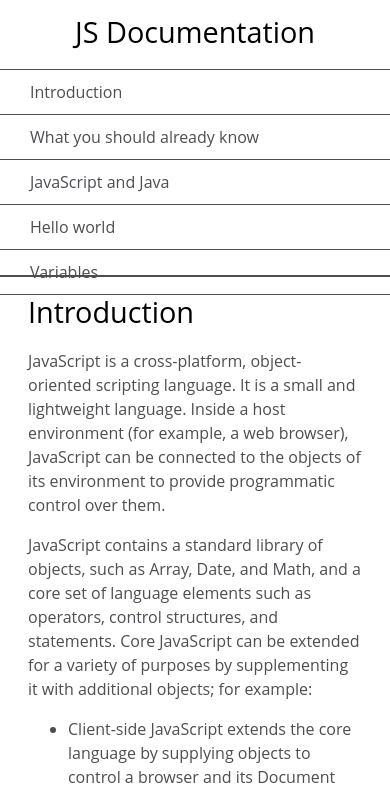
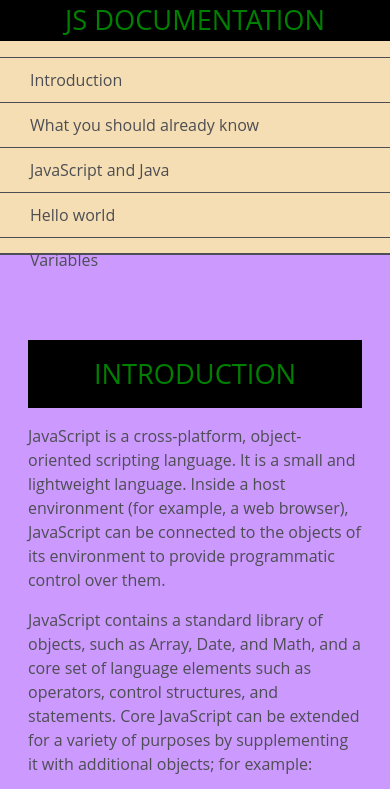
Before and after one commit to NOTAN0209/Technical-Documentation-Page, a plain HTML site: page index.html in a window 390 px wide. Shown: the top 789 px of the page. Drawn offline with Linux system fonts and the light colour scheme.

Commit message:
made adaptation for the phone

```diff
--- a/index.html
+++ b/index.html
@@ -1,7 +1,5 @@
 <!doctype html>
 <html lang="ru">
-
-
 
   <meta charset = "utf-8">
   <meta name="author" content="Mikhael Karyagin">
@@ -318,7 +316,7 @@ Select the code in the pad and hit Ctrl+R to watch it unfold in your browser!
 <article>
       <ul>
       <li>All the documentation in this page is taken from <a href="https://developer.mozilla.org/en-US/docs/Web/JavaScript/Guide"
-      target="_blank">MDN</a></li>
+      target="_blank" style: "color:red;">MDN</a></li>
       </ul>
 </article>
 </section>
--- a/style.css
+++ b/style.css
@@ -1,7 +1,11 @@
+:root{
+    font-size: calc(1hw + 0.7em)
+}
+
 body{
   min-width: 290px;
   color: #4d4e53;
-  background-color: #ffffff;
+  background-color: #CC99FF;
   font-family: 'Open Sans', Arial, sans-serif;
   line-height: 1.5;
 }
@@ -19,13 +23,13 @@ body{
 
 @media (max-width: 815px){
   #navbar {
-  background-color: white;
+  background-color: wheat;
   position: absolute;
   top: 0;
   padding: 0;
   margin: 0;
   width: 100%;
-  max-height: 275px;
+  height: 30%;
   border: none;
   z-index: 1;
   border-bottom: 2px solid;
@@ -33,15 +37,21 @@ body{
 }
 
 header {
-  color: black;
-  margin: 10px;
+  color: green;
+  margin: .6em 0;
+  padding: .5em 1.8em;
   text-align: center;
-  font-size: 1.8em;
-
+  font-size: 1.7em;
+  text-transform: uppercase;
+  background-color: black;
+}
+#navbar header{
+  margin:0;
+  padding: 0;
 }
 
 #main-doc header {
-  text-align: left;
+  text-align: center;
   margin: 0px;
 }
 
@@ -56,9 +66,10 @@ header {
   #main-doc {
   position: relative;
   margin-left: 0px;
-  margin-top: 270px;
+  margin-top: 320px;
   }
 }
+
 #navbar ul {
   height: 88%;
   padding: 0;
@@ -82,6 +93,22 @@ header {
   cursor: pointer;
 }
 
+#navbar a:link{
+  color: :#1476bb;
+}
+
+#navbar a:visited{
+  background-color: :#1414bb;
+}
+
+#navbar a:hover{
+text-decoration: underline;
+}
+
+#navbar a:active{
+color:#b45514;
+}
+
 code {
   display: block;
   text-align: left;
```
Lines whose indentation alone changed are shown as unchanged.
